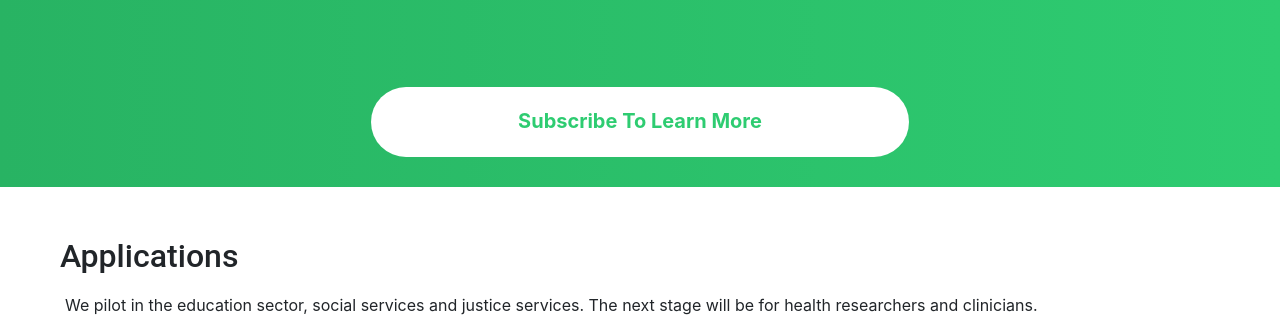
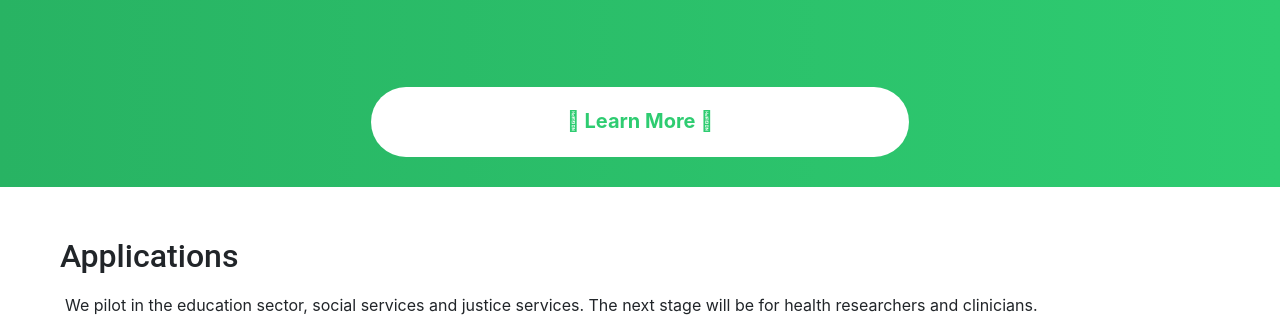
Before and after one commit to pkdc/thymynd, a PHP site: page / in a window 1280 px wide. Shown: the part 588-907 px from the top of the page. Run offline with PHP 8.4, Linux system fonts and the light colour scheme.

Commit message:
removed class hide and changecolourwhite, added an icon for the expand btn

```diff
--- a/app.js
+++ b/app.js
@@ -12,14 +12,9 @@ expandForm.addEventListener('click', () => {
     form.classList.toggle('show');
   }
 
-  // hide it if it's shown
+  // hide it if it's shown, and also if there is a bug introducing another display value i.e. not none
   else if (formDisplay === "block") {
-    expandForm.classList.toggle("change-colour-white");
+    expandForm.classList.toggle("change-colour-grey");
     form.classList.toggle('show');
   }
-
-  // just in case there is a bug and introduced another display value
-  else {
-      form.classList.toggle('show');
-  }
 });
--- a/css/stylesheet.css
+++ b/css/stylesheet.css
@@ -652,14 +652,6 @@ input[type=email], input[type=text] {
   display:block;
 }
 
-/* .hide {
-  display: none;
-} */
-
 .change-colour-grey {
   background-color: var(--thymynd-grey, grey);
 }
-
-.change-colour-white {
-  background-color: white;
-}
--- a/index.html
+++ b/index.html
@@ -55,7 +55,7 @@
 			</section>
 			</article>
 			<section>
-				<button id="expand-form-btn" class="green-bkg-btn"> Subscribe To Learn More </button>
+				<button id="expand-form-btn" class="green-bkg-btn"><i class="fas fa-chevron-circle-down"></i> Learn More <i class="fas fa-chevron-circle-down"></i></button>
 			</section>
 
 
```
